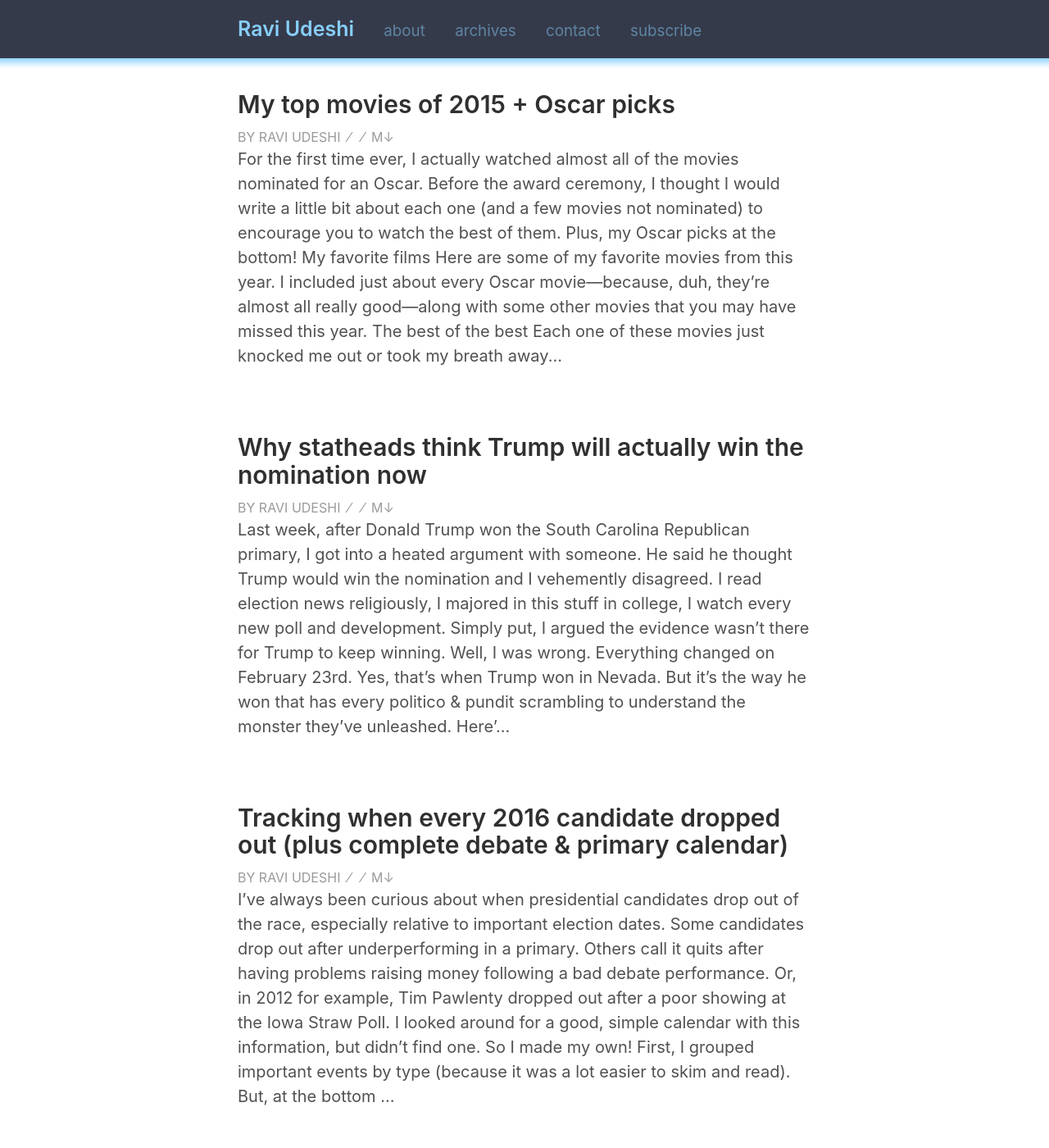
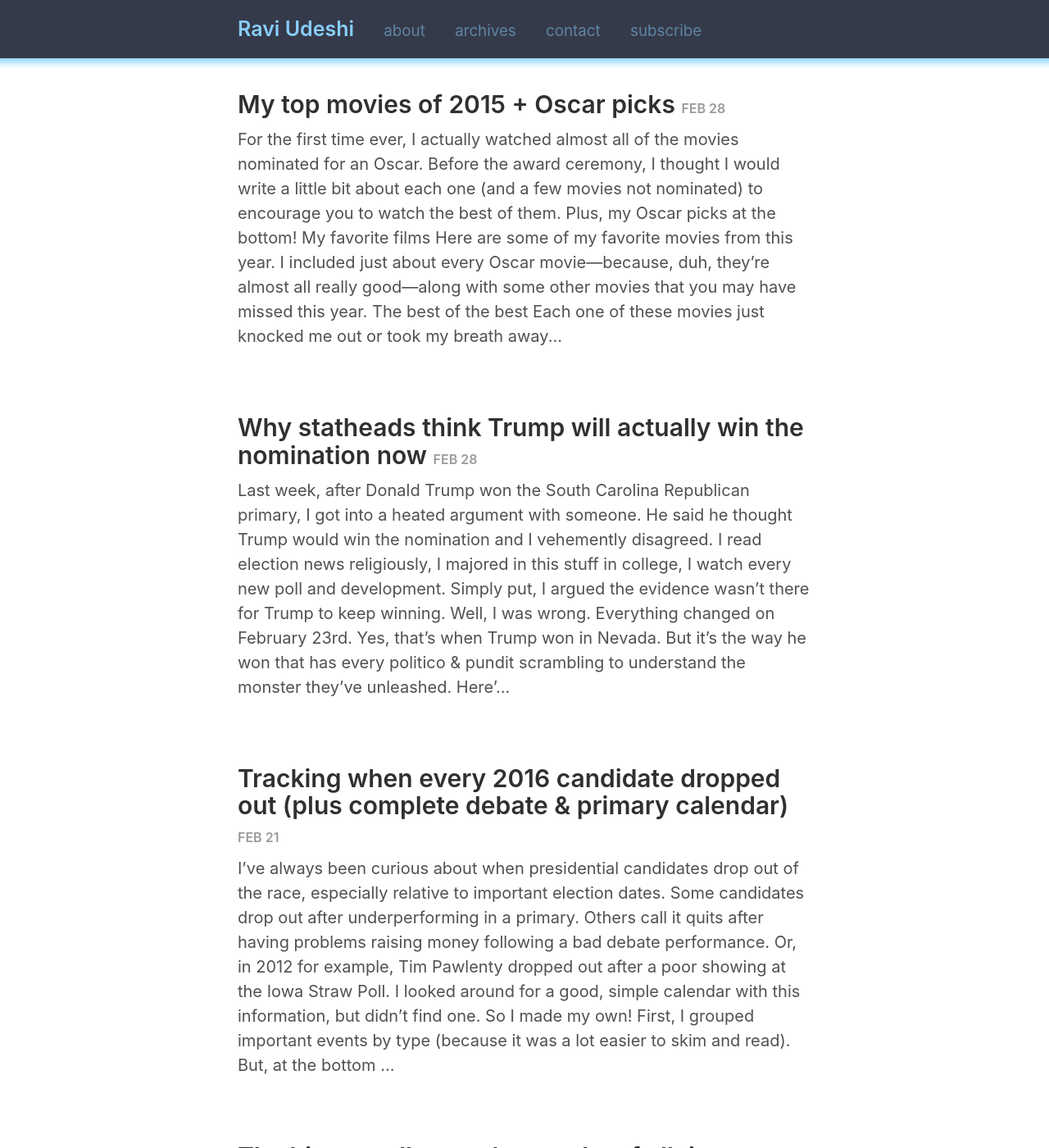
Before and after one commit to rkudeshi/rkudeshi.github.io, a Jekyll site: the page built from index.html, in a window 1280 px wide and 1400 px high. Shown: the whole window at 82% size. Built offline with Jekyll 4.4.1, drawn with Linux system fonts in a browser that asks for light colours; the list of posts is cut into pages by our own code; some of the changed text lies outside the part shown.

Commit message:
Revert "Try different post-meta variant"
This reverts commit b5905fb75e5bd5ce8fe6a39e9abe52afe01de6bf.

```diff
--- a/index.html
+++ b/index.html
@@ -6,22 +6,14 @@ title: "Ravi Udeshi"
 <div class="posts">
   {% for post in paginator.posts %}
   <article class="post">
+    <h1 class="post-title">
+      <a href="{{ site.baseurl }}{{ post.url }}">
+        {{ post.title }}
+      </a>
+   <span class="post-meta">{{ post.date | date: "%b %d" }}</span>
+      </h1>
 
-    <h1 class="post-title">
-      <a href="{{ site.baseurl }}{{ post.url }}">{{ post.title }}</a>
-    </h1>
-
-    <div class="post-meta">
-      <a href="/about">By Ravi Udeshi</a>
-      <span>&nbsp;&#8260;&nbsp;</span>
-      <span>{{ page.date | date_to_string }}</span>
-      <span>&nbsp;&#8260;&nbsp;</span>
-      <a href="https://raw.githubusercontent.com/{{ site.github.repository_nwo }}/master/{{ page.path }}">M&#8595;</a>
-    </div>
-
-    <div class="post-content">
-    {{ post.content | strip_html | truncate:600 }}
-    </div>
+    <div class>{{ post.content | strip_html | truncate:600 }}</div>
 
     {% comment %}
     {{ post.content }}
```
Also changed, not shown: _layouts/post.html (+5 -5 lines).
